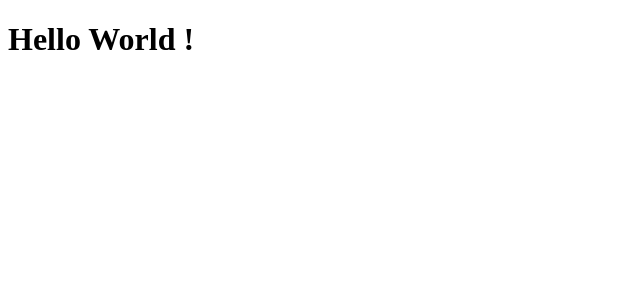
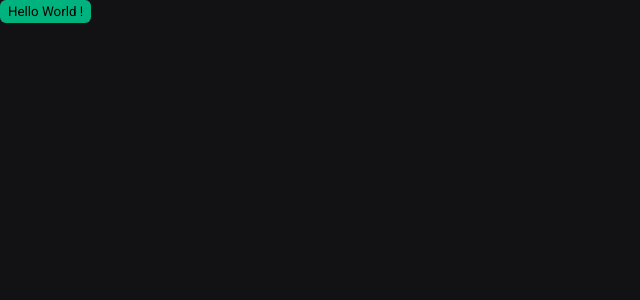
Before and after one commit to RuanCxrdoso/Ignite-shop, a Next.js app: page / in a window 1280 px wide. Shown: the top 300 px of the page, without its empty margins (0-640 px from the left). Built offline with nearby package versions, Linux system fonts and the light colour scheme.

Commit message:
feat: Global styles

```diff
--- a/src/pages/_app.tsx
+++ b/src/pages/_app.tsx
@@ -1,4 +1,7 @@
 import type { AppProps } from "next/app";
+import { globalStyles } from "../styles/global";
+
+globalStyles()
 
 export default function App({ Component, pageProps }: AppProps) {
   return <Component {...pageProps} />;
--- a/src/pages/_document.tsx
+++ b/src/pages/_document.tsx
@@ -1,12 +1,15 @@
 import { Html, Head, Main, NextScript } from 'next/document'
+import { getCssText } from '../styles'
 
 export default function Document() {
+
   return (
     <Html>
       <Head>
         <link rel="preconnect" href="https://fonts.googleapis.com" />
         <link rel="preconnect" href="https://fonts.gstatic.com" crossOrigin="anonymous" />
         <link href="https://fonts.googleapis.com/css2?family=Roboto:wght@400;700&display=swap" rel="stylesheet" />
+        <style id='stitches' dangerouslySetInnerHTML={{ __html: getCssText() }}></style>
       </Head>
       <body>
         {/* Onde o next irá renderizar todo o conteúdo principal da página */}
--- a/src/pages/index.tsx
+++ b/src/pages/index.tsx
@@ -1,3 +1,12 @@
+import { styled } from "../styles"
+
+const Button = styled('button', {
+  backgroundColor: '$green300',
+  borderRadius: '6px',
+  border: '0',
+  padding: '4px 8px',
+})
+
 export default function Home() {
-  return <h1>Hello World !</h1>
+  return <Button>Hello World !</Button>
 }
--- /dev/null
+++ b/src/styles/global.ts
@@ -0,0 +1,19 @@
+import { globalCss } from ".";
+
+export const globalStyles = globalCss({
+  '*': {
+    margin: 0,
+    padding: 0,
+  },
+
+  body: {
+    '-webkit-font-smoothing': 'antialiased',
+    backgroundColor: '$gray900',
+    color: '$gray100'
+  },
+
+  'body, input, textarea, button': {
+    fontFamily: 'Roboto',
+    fontWeight: 400
+  }
+})
--- /dev/null
+++ b/src/styles/index.ts
@@ -0,0 +1,25 @@
+import { createStitches } from '@stitches/react'
+
+export const {
+  config,
+  styled,
+  css,
+  globalCss,
+  keyframes,
+  getCssText,
+  theme,
+  createTheme,
+} = createStitches({
+  theme: {
+    colors: {
+      white: '#fff',
+      gray900: '#121214',
+      gray800: '#202024',
+      gray300: '#c4c4cc',
+      gray100: '#e1e1e6',
+
+      green500: '#00875f',
+      green300: '#00b37e'
+    }
+  }
+})
```
Also changed, not shown: package.json (+5 -4 lines), 1 other file (tests, documents, lock files or other folders).
